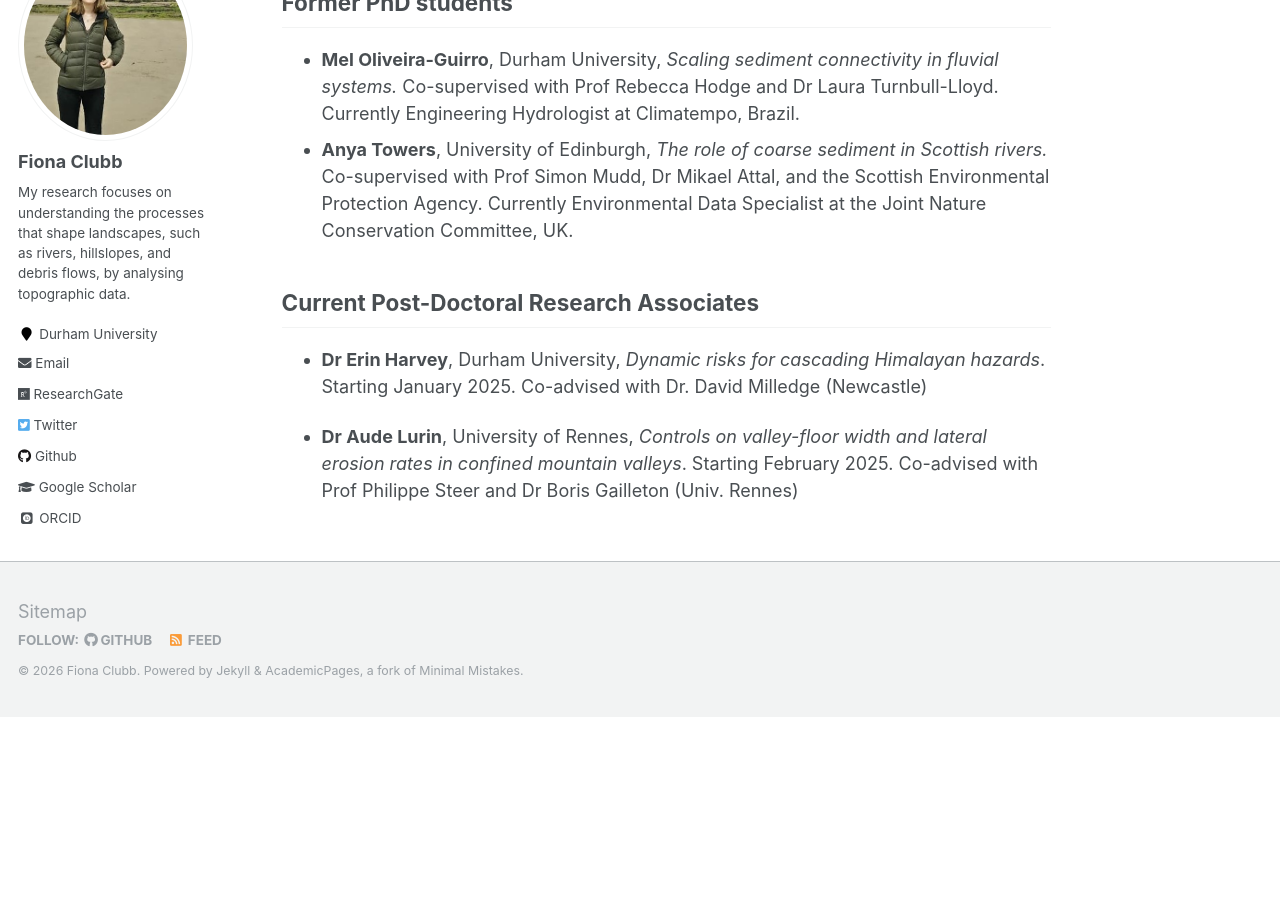
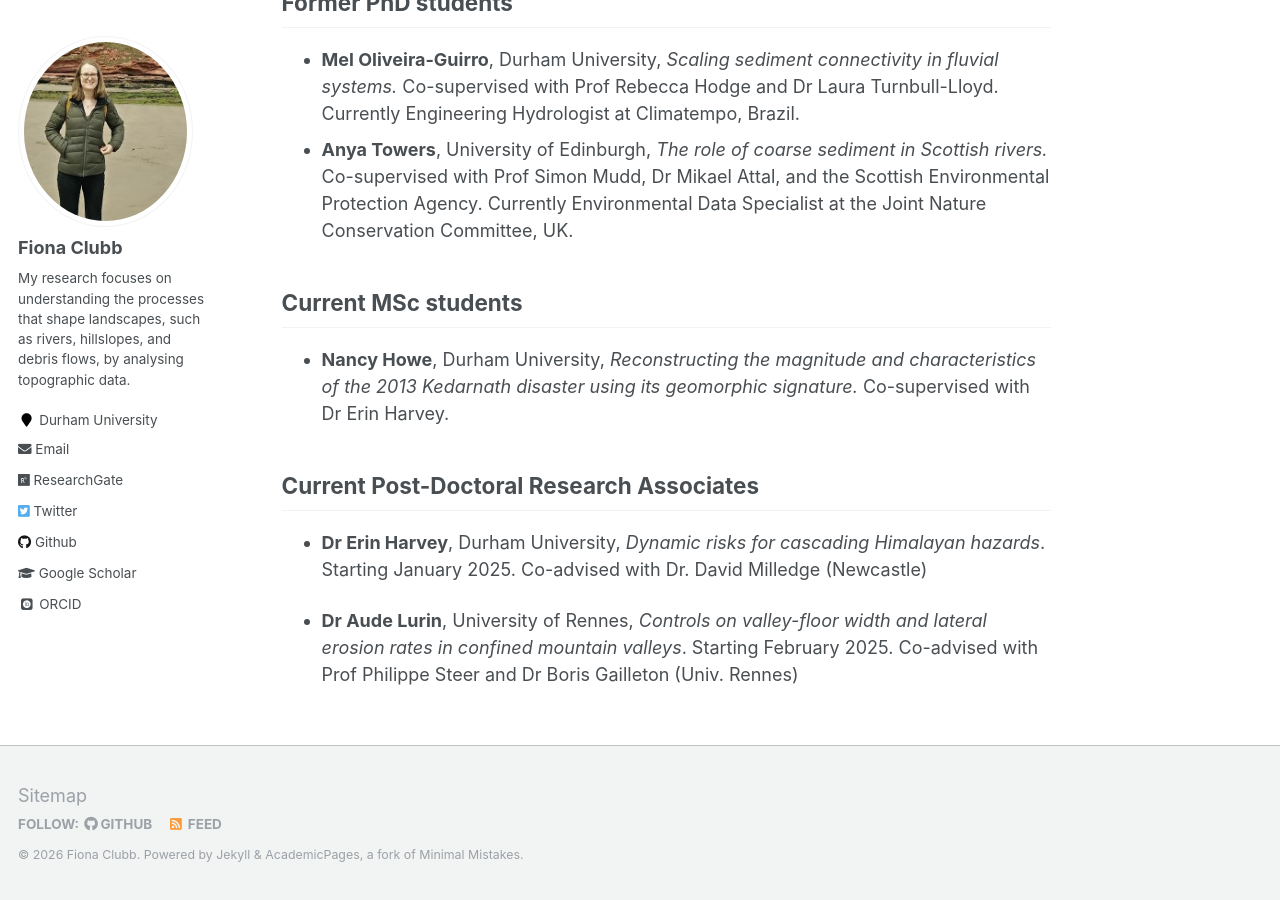
Before and after one commit to fclubb/fclubb.github.io, a Jekyll site: the page built from _pages/about.md, in a window 1280 px wide and 900 px high, scrolled down 2233 px. Built offline with Jekyll 4.4.1, drawn with Linux system fonts in a browser that asks for light colours; some web fonts are replaced; before the commit the page ends 2950 px from its top, so only the background shows below that.

Commit message:
Updating phd student details

```diff
--- a/_pages/about.md
+++ b/_pages/about.md
@@ -51,6 +51,10 @@ Durham University is part of the NERC-funded IAPETUS2 DTP, which has a number of
 * **Mel Oliveira-Guirro**, Durham University, _Scaling sediment connectivity in fluvial systems._ Co-supervised with Prof Rebecca Hodge and Dr Laura Turnbull-Lloyd. Currently Engineering Hydrologist at Climatempo, Brazil.
 * **Anya Towers**, University of Edinburgh, _The role of coarse sediment in Scottish rivers._ Co-supervised with Prof Simon Mudd, Dr Mikael Attal, and the Scottish Environmental Protection Agency. Currently Environmental Data Specialist at the Joint Nature Conservation Committee, UK.
 
+## Current MSc students
+
+* **Nancy Howe**, Durham University, _Reconstructing the magnitude and characteristics of the 2013 Kedarnath disaster using its geomorphic signature._ Co-supervised with Dr Erin Harvey.
+
 ## Current Post-Doctoral Research Associates
 
 
```
